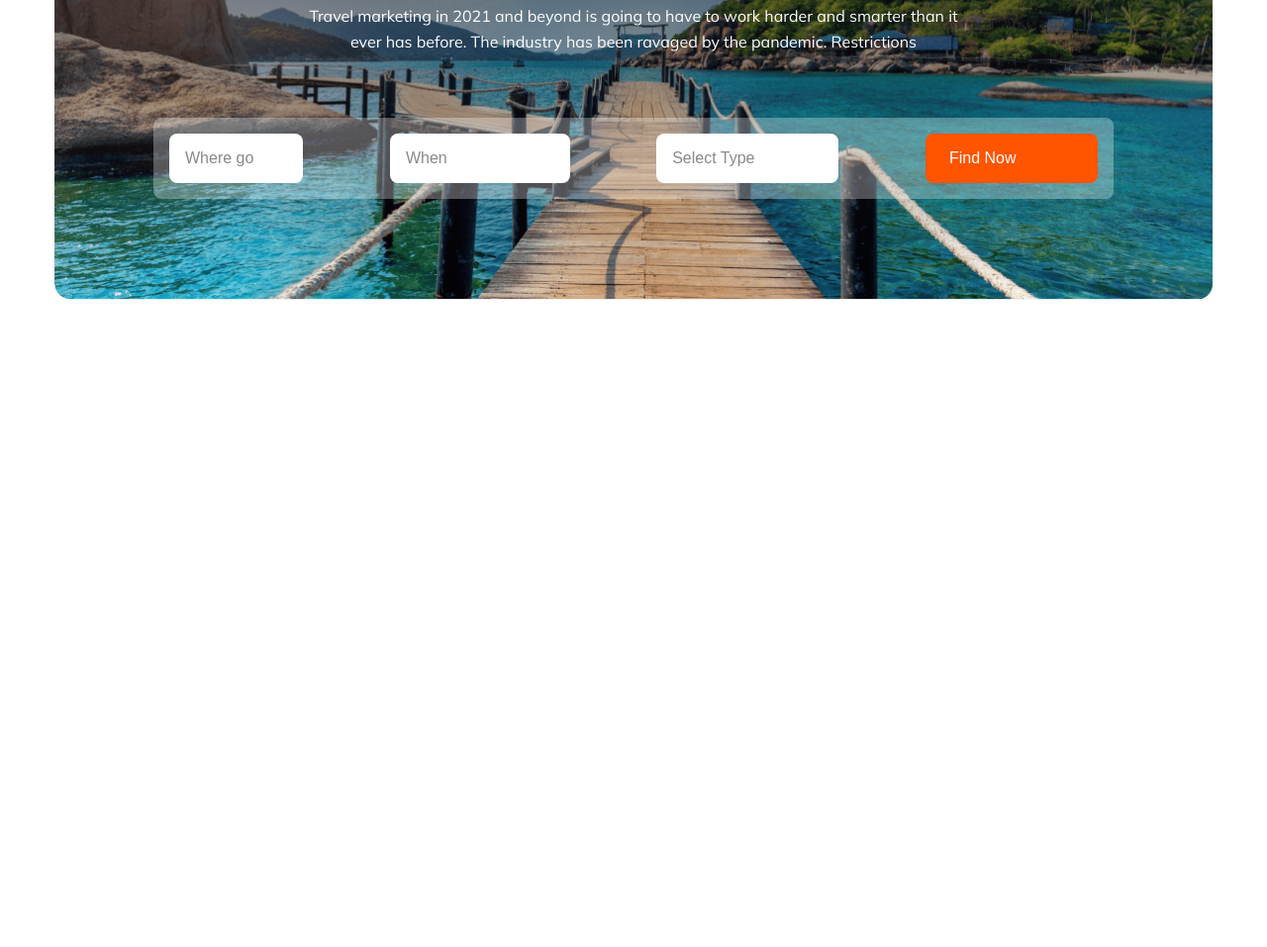
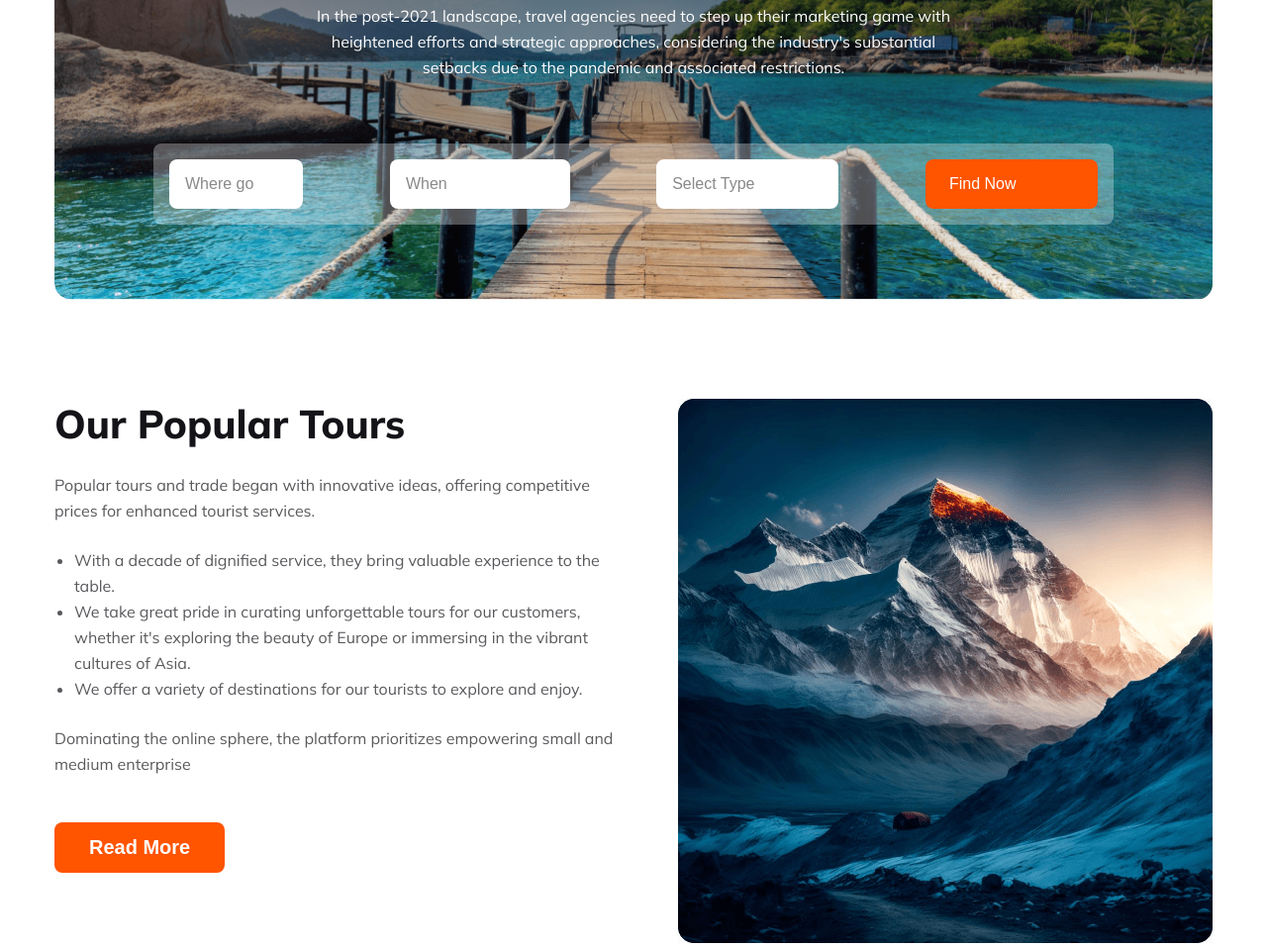
Before and after one commit to Roshnioishi/assignemnt-2, a plain HTML site: page index.html in a window 1280 px wide. Shown: the part 347-1304 px from the top of the page at 99% size. Before the commit the page ends 800 px from the top, so only its background shows below. Drawn offline with Linux system fonts and the light colour scheme.

Commit message:
tour section

```diff
--- a/index.html
+++ b/index.html
@@ -27,8 +27,7 @@
         <div class="banner">
             <h1 class="banner-title">Explore Your Travel</h1>
             <p class="banner-description">
-              Travel marketing in 2021 and beyond is going to have to work harder and smarter than it ever has before.
-              The industry has been ravaged by the pandemic. Restrictions
+              In the post-2021 landscape, travel agencies need to step up their marketing game with heightened efforts and strategic approaches, considering the industry's substantial setbacks due to the pandemic and associated restrictions.
             </p>
             <div class="btn-group">
               <button class="btn">Where go</button>
@@ -41,5 +40,30 @@
             </div>
           </div>
     </header>
+    <main>
+      <!-- popular tour section -->
+      <section class="popular-tour-section">
+        <div class="popular-tour-content">
+          <h1 class="tour-title">Our Popular Tours</h1>
+          <p class="tour-description">
+            Popular tours and trade began with innovative ideas, offering competitive prices for enhanced tourist services.
+          </p>
+          <ul class="more-description">
+            <li class="desc-1"> With a decade of dignified service, they bring valuable experience to the table.</li>
+            <li class="desc-2">We take great pride in curating unforgettable tours for our customers, whether it's exploring the beauty of Europe or immersing in the vibrant cultures of Asia.</li>
+            <li class="desc-3"> We offer a variety of destinations for our tourists to explore and enjoy.</li>
+          </ul>
+          <p class="more-tour-description">
+            Dominating the online sphere, the platform prioritizes empowering small and medium enterprise
+          </p>
+          <button class="btn-primary">
+            Read More
+          </button>
+        </div>
+        <div class="popular-tour-image">
+          <img src="./Images/Rectangle 4.png" alt="">
+        </div>
+      </section>
+    </main>
 </body>
 </html>
--- a/styles/style.css
+++ b/styles/style.css
@@ -133,3 +133,58 @@ nav li > a {
     text-align: center;
     align-items: center;
   }
+  /* popular tour section */
+.popular-tour-section {
+  display: flex;
+  margin-top: 100px;
+  gap: 53px;
+  text-align-last: left;
+}
+
+.tour-title {
+  color: #131318;
+  margin-left: -10;
+  font-size: 2.5rem;
+  font-weight: 800;
+}
+
+.tour-description {
+  margin-left: -10;
+  color: rgba(19, 19, 24, 0.7);
+  font: size 1rem;
+  margin-top: 24px;
+  font-weight: 400;
+  line-height: 26px;
+  margin-bottom: 24px;
+}
+
+.more-description li {
+  color: rgba(19, 19, 24, 0.7);
+  font-size: 1rem;
+  font-weight: 400;
+  gap: 16px;
+  line-height: 26px;
+  margin-left: 20px;
+}
+
+.more-tour-description {
+  margin-top: 24px;
+  color: #5a5a5d;
+  font-size: 1rem;
+  font-weight: 400;
+  line-height: 26px;
+  margin-bottom: 46px;
+}
+
+.btn-primary {
+  margin-left: -10;
+  border-radius: 8px;
+  background: #ff5400;
+  color: #fff;
+  text-align: center;
+  font-size: 20px;
+  font-weight: 800;
+  padding: 14px 35px;
+  border: 0;
+  cursor: pointer;
+}
```
